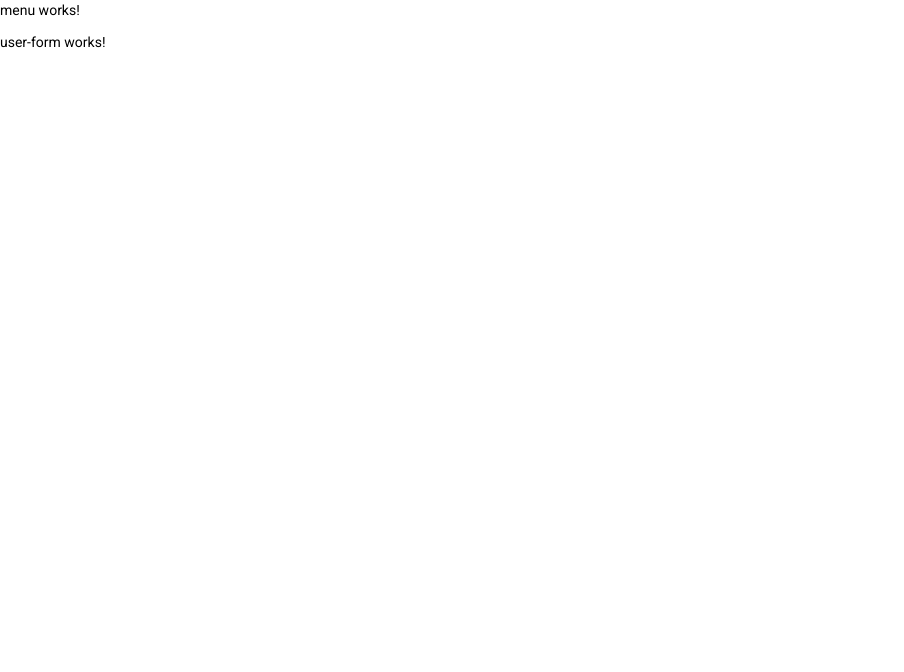
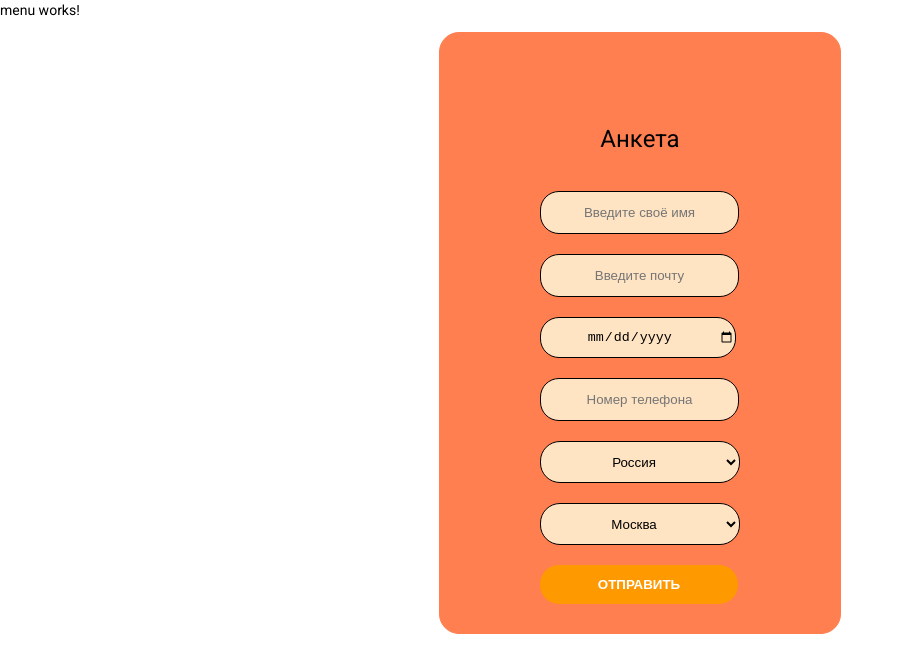
Before and after one commit to DeylBlack/medical-project, an Angular app: page /user-form in a window 1280 px wide. Shown: the top 672 px of the page, without its empty margins (0-904 px from the left). Built offline with nearby package versions, Linux system fonts and the light colour scheme.

Commit message:
MP-6-I made a questionnaire

```diff
--- a/src/app/user-form/user-form.component.css
+++ b/src/app/user-form/user-form.component.css
@@ -0,0 +1,65 @@
+.bvn{
+  text-align: center;
+}
+.bll{
+  text-align: center;
+  height: 39px;
+  width: 193px;
+  border-radius: 19px;
+  border: 1px solid black;
+  background-color: bisque;
+  margin-top: 20px;
+}
+.bnn{
+  text-align: center;
+  height: 39px;
+  width: 193px;
+  border-radius: 19px;
+  border: 1px solid black;
+  background-color: bisque;
+  margin-top: 20px;
+}
+
+.bnm{
+  text-align: center;
+  height: 42px;
+  width: 100%;
+  border-radius: 20px;
+  border: 1px solid black;
+  background-color: bisque;
+  margin-top: 20px;
+}
+
+
+.vbnm{
+  margin: 0 auto;/*отступы 1-высота.2-ширина*/
+  width: 200px ;/*ширина*/
+  margin-top: 90px;
+}
+
+.cvbnm{
+  border: 1px solid coral;
+  width: 400px;
+  height: 600px;
+  background-color: coral;
+  border-radius: 20px;
+  margin: 0 auto;
+}
+
+button[name="run_script"] {
+  text-align: center;
+  height: 39px;
+  width: 198px;
+  border-radius: 19px;
+  border: none;
+  padding: 10px 25px;
+  background: #ff9900;
+  cursor: pointer;
+  text-transform: uppercase;
+  font-weight: bold;
+  color: white;
+  margin-top: 20px;
+}
+button[name="run_script"]:hover {
+  background: #ff6600;
+}
--- a/src/app/user-form/user-form.component.html
+++ b/src/app/user-form/user-form.component.html
@@ -1 +1,26 @@
-<p>user-form works!</p>
+<div class="cvbnm">
+<div class="vbnm">
+  <h1 class="bvn">Анкета</h1>
+<input type="text"  name="name" class="bnn" placeholder="Введите своё имя">
+  <input type="email"  name="email" class="bnn" placeholder="Введите почту">
+  <input type="date" name="date" class="bnn" placeholder="Введите дату рождения ">
+  <input class="bll" placeholder="Номер телефона">
+  <select name="user_city" class="bnm">
+    <option value="10">Россия</option>
+    <option value="11">Украина</option>
+    <option value="13">Америка</option>
+    <option value="14">Китай</option>
+  </select>
+  <select name="user_city" class="bnm">
+    <option value="1">Москва</option>
+    <option value="2">Санкт-Петербург</option>
+    <option value="3">Новосибирск</option>
+    <option value="4">Киев</option>
+    <option value="5">Харьков</option>
+    <option value="6">Львов</option>
+    <option value="7">Минск</option>
+    <option value="8">Бобруйск</option>
+    <option value="9">Гомель</option>
+  </select>
+  <button  type="button" name="run_script" >Отправить</button>
+</div>
```
Also changed, not shown: 1 other file (tests, documents, lock files or other folders).
